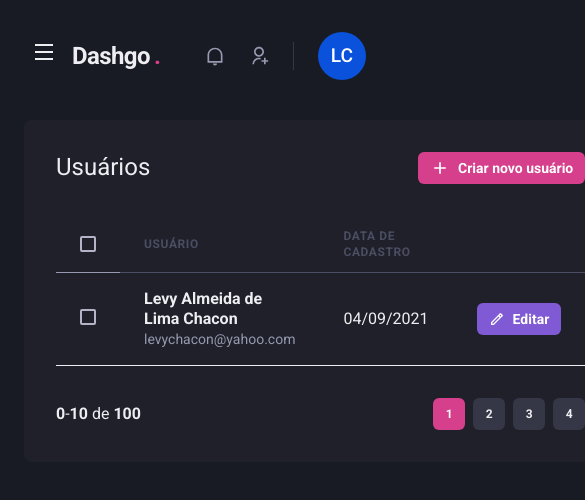
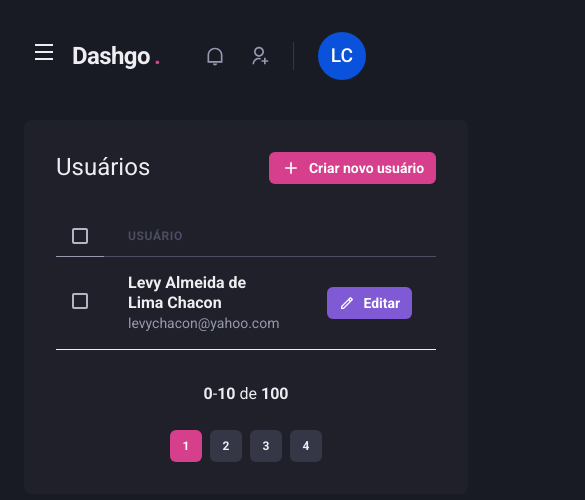
Before and after one commit to levychacon/Dash-Go, a Next.js app: page /users in a window 390 px wide. Shown: the top 500 px of the page, 585 px wide, since content can reach past the window. Built offline with nearby package versions, Linux system fonts and the light colour scheme.

Commit message:
Responsividade adicionada ao dashboard, a listagem e ao cadastro

```diff
--- a/src/components/Pagination/index.tsx
+++ b/src/components/Pagination/index.tsx
@@ -3,7 +3,7 @@ import { PaginationItem } from "./PaginationItem";
 export function Pagination() {
   return (
     <Stack
-      direction="row"
+      direction={["column", "row"]}
       spacing="6"
       justify="space-between"
       align="center"
--- a/src/pages/dashboard.tsx
+++ b/src/pages/dashboard.tsx
@@ -75,14 +75,14 @@ export default function Dashboard() {
         <SideBar />
 
         <SimpleGrid flex="1" gap="4" minChildWidth="320px" align="flex-start">
-          <Box p="8" bg="gray.800" borderRadius={8} pb='4'>
+          <Box p={["6","8"]} bg="gray.800" borderRadius={8} pb='4'>
             <Text fontSize="lg" mb="4">
               inscritos na semana
             </Text>
             <Chart type="area" series={series} options={options} height={160} />
           </Box>
 
-          <Box p="8" bg="gray.800" borderRadius={8}>
+          <Box p={["6","8"]} bg="gray.800" borderRadius={8}>
             <Text fontSize="lg" mb="4">
               Taxa de abertura
             </Text>
--- a/src/pages/users/index.tsx
+++ b/src/pages/users/index.tsx
@@ -12,6 +12,7 @@ import {
   Tbody,
   Td,
   Text,
+  useBreakpointValue
 } from "@chakra-ui/react";
 import { Header } from "../../components/Header";
 import { SideBar } from "../../components/Sidebar";
@@ -19,6 +20,10 @@ import {Pagination} from "../../components/Pagination"
 import { RiAddLine, RiPencilLine} from "react-icons/ri";
 
 export default function UsersList() {
+  const isWideVersion=useBreakpointValue({
+    base: false,
+    lg: true
+  })
   return (
     <Box>
       <Header />
@@ -43,17 +48,17 @@ export default function UsersList() {
           <Table colorScheme="whiteAlfa">
             <Thead>
               <Tr>
-                <Th px="6" color="gray.300" width="8">
+                <Th px={["4", "4", "6"]} color="gray.300" width="8">
                   <Checkbox colorScheme="pink" />
                 </Th>
                 <Th>usuário</Th>
-                <Th>Data de cadastro</Th>
+                { isWideVersion && <Th>Data de cadastro</Th>}
                 <Th width="8"></Th>
               </Tr>
             </Thead>
             <Tbody>
               <Tr>
-                <Td px="6">
+                <Td px={["4", "4", "6"]}>
                   <Checkbox colorScheme="pink" />
                 </Td>
 
@@ -65,7 +70,7 @@ export default function UsersList() {
                     </Text>
                   </Box>
                 </Td>
-                <Td>04/09/2021</Td>
+               {isWideVersion &&  <Td>04/09/2021</Td>}
                 <Td>
                   <Button
                     as="a"
```
Also changed, not shown: src/pages/users/create.tsx (+6 -16 lines).
